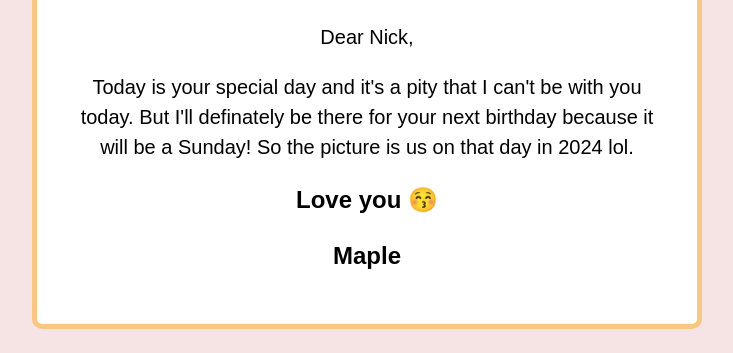
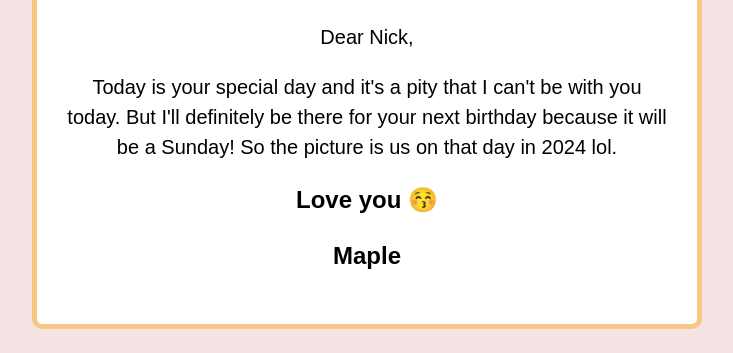
Before and after one commit to Petiterable/hb, a plain HTML site: page index.html in a window 1280 px wide. Shown: the part 447-800 px from the top of the page, without its empty margins (273-1006 px from the left). Drawn offline with Linux system fonts and the light colour scheme.

Commit message:
Update index.html

```diff
--- a/index.html
+++ b/index.html
@@ -2,6 +2,7 @@
 <html>
   <head>
     <title>Happy Birthday, Nick!</title>
+    <meta name="viewport" content="width=device-width, initial-scale=1.0">
     <style>
       body {
         font-family: Arial, sans-serif;
@@ -49,7 +50,7 @@
       <h1>Happy Birthday, Nick!</h1>
       <img src="https://s3.bmp.ovh/imgs/2023/03/03/d4cd1622c02f5ff1.png" alt="Birthday cake">
       <p>Dear Nick,</p>
-      <p>Today is your special day and it's a pity that I can't be with you today. But I'll definately be there for your next birthday because it will be a Sunday! So the picture is us on that day in 2024 lol. </p>
+      <p>Today is your special day and it's a pity that I can't be with you today. But I'll definitely be there for your next birthday because it will be a Sunday! So the picture is us on that day in 2024 lol. </p>
 
       <p class="signature">Love you 😚</p>
       <p class="signature">Maple</p>
```
